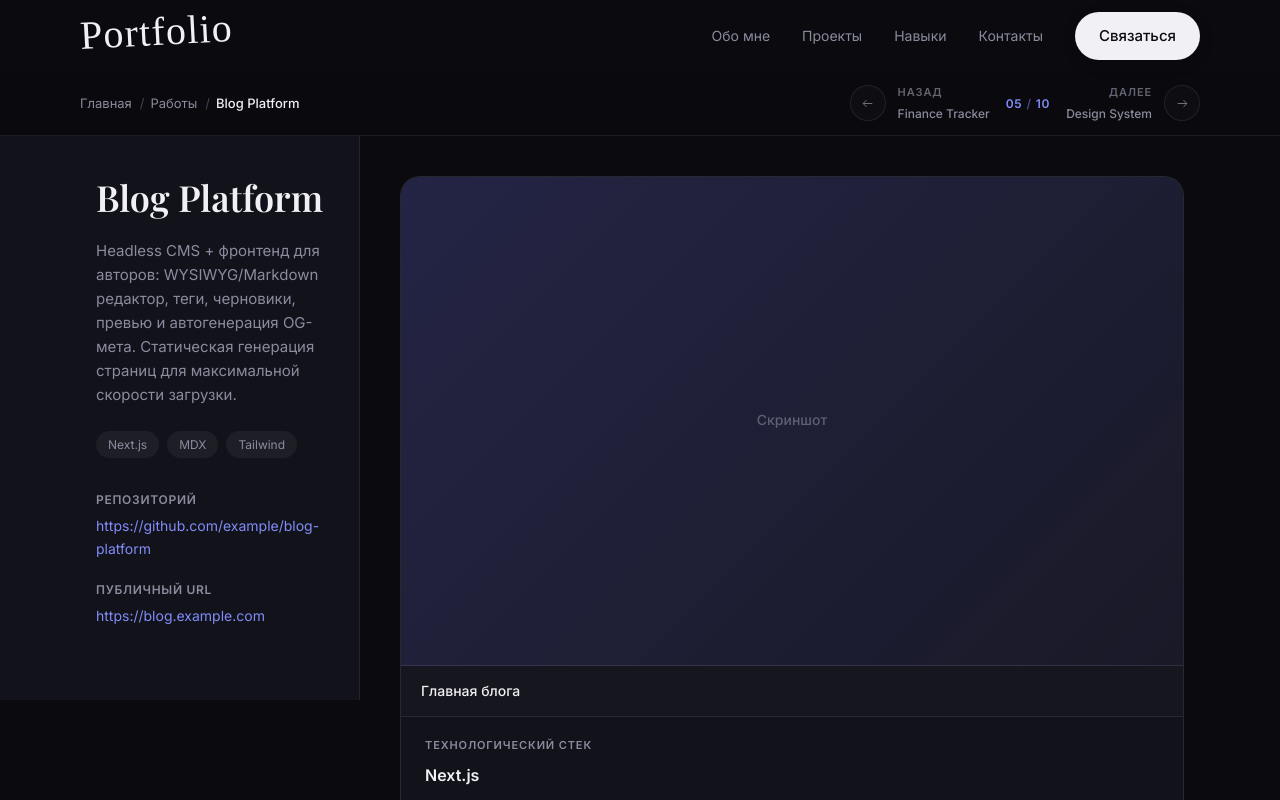
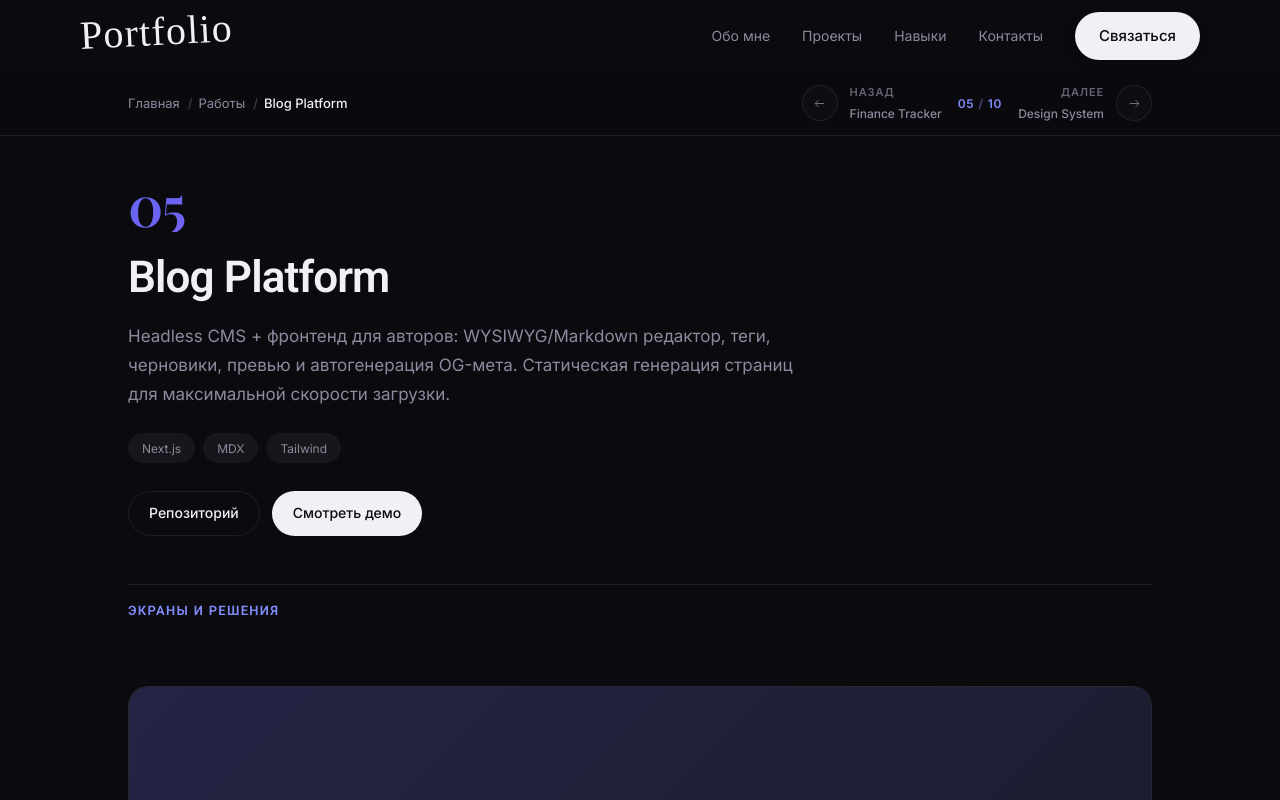
Before and after one commit to MarkovaDA/Portfolio, a React (Vite) app: page /projects/blog-platform in a window 1280 px wide. Shown: the top 800 px of the page. Built offline with nearby package versions, Linux system fonts and the light colour scheme; a web font is replaced by a local one.

Commit message:
Внесены изменения в карточку проекта

```diff
--- a/src/App.tsx
+++ b/src/App.tsx
@@ -1,16 +1,19 @@
 import { BrowserRouter, Routes, Route } from 'react-router-dom'
+import { toRouterBasename } from './config'
 import { ScrollToHash } from './components/ScrollToHash'
 import { HomePage } from './pages/HomePage'
 import { ProjectPage } from './pages/ProjectPage'
 
 export default function App() {
   return (
-    <BrowserRouter basename={import.meta.env.BASE_URL.replace(/\/$/, '')}>
+    <BrowserRouter basename={toRouterBasename(import.meta.env.BASE_URL)}>
       <ScrollToHash />
+
       <Routes>
         <Route path="/" element={<HomePage />} />
         <Route path="/projects/:slug" element={<ProjectPage />} />
       </Routes>
+
     </BrowserRouter>
   )
 }
--- a/src/components/ProjectToolbar.tsx
+++ b/src/components/ProjectToolbar.tsx
@@ -23,7 +23,7 @@ export function ProjectToolbar({
 }: ProjectToolbarProps) {
   return (
     <div className="project-page__toolbar">
-      <div className="container project-page__toolbar-inner">
+      <div className="project-page__toolbar-inner">
         <nav className="breadcrumbs" aria-label="Хлебные крошки">
           <ol className="breadcrumbs__list">
             <li className="breadcrumbs__item">
--- /dev/null
+++ b/src/config.ts
@@ -0,0 +1,17 @@
+/**
+ * Базовый путь приложения (для GitHub Pages и локальной разработки).
+ * Завершающий слеш необязателен: '/Portfolio' и '/Portfolio/' эквивалентны.
+ */
+export const SITE_BASE = '/Portfolio'
+
+/** Для Vite `base` — всегда со слешем на конце (кроме корня). */
+export function toViteBase(path: string = SITE_BASE): string {
+  if (!path || path === '/') return '/'
+  return path.endsWith('/') ? path : `${path}/`
+}
+
+/** Для React Router `basename` — без слеша на конце. */
+export function toRouterBasename(path: string = SITE_BASE): string {
+  if (!path || path === '/') return ''
+  return path.replace(/\/+$/, '')
+}
--- a/src/index.css
+++ b/src/index.css
@@ -618,6 +618,7 @@ img {
 
 .project-strip__arrow {
   align-self: center;
+  margin-right: 1.25rem;
 }
 
 .project-strip:hover .project-strip__arrow {
@@ -653,8 +654,11 @@ img {
   align-items: center;
   justify-content: space-between;
   gap: 1.5rem;
+  width: 80%;
+  max-width: none;
+  margin-inline: auto;
   min-height: var(--project-toolbar-h);
-  padding-block: 0.75rem;
+  padding: 0.75rem 0;
 }
 
 .breadcrumbs__list {
@@ -787,98 +791,124 @@ img {
 }
 
 .project-page__layout {
-  display: grid;
-  grid-template-columns: minmax(280px, 360px) 1fr;
+  width: 100%;
   min-height: calc(100vh - var(--header-h) - var(--project-toolbar-h));
 }
 
-.project-page__sidebar {
-  position: sticky;
-  top: calc(var(--header-h) + var(--project-toolbar-h));
-  align-self: start;
-  padding: 2.5rem 2rem 2.5rem max(1rem, calc((100vw - 1120px) / 2 + 1rem));
-  border-right: 1px solid var(--border);
-  background: var(--bg-elevated);
+.project-page__content {
+  width: 80%;
+  margin-inline: auto;
+  padding: 2.5rem 0 4rem;
 }
 
-.project-page__title {
+.project-intro {
+  padding-bottom: 3rem;
+  margin-bottom: 1rem;
+  border-bottom: 1px solid var(--border);
+}
+
+.project-intro__index {
+  display: block;
   font-family: var(--font-display);
-  font-size: clamp(1.75rem, 3vw, 2.25rem);
+  font-size: clamp(2.5rem, 5vw, 3.5rem);
   font-weight: 600;
-  line-height: 1.2;
+  line-height: 1;
+  letter-spacing: -0.03em;
+  background: var(--gradient);
+  -webkit-background-clip: text;
+  -webkit-text-fill-color: transparent;
+  background-clip: text;
   margin-bottom: 1.25rem;
 }
 
-.project-page__description {
+.project-intro__title {
+  font-family: var(--font-heading);
+  font-size: clamp(2rem, 4vw, 2.75rem);
+  font-weight: 600;
+  line-height: 1.15;
+  letter-spacing: -0.02em;
+  margin-bottom: 1.25rem;
+}
+
+.project-intro__desc {
+  font-size: 1.0625rem;
   color: var(--text-muted);
-  font-size: 0.9375rem;
+  line-height: 1.7;
+  max-width: 65ch;
   margin-bottom: 1.5rem;
 }
 
-.project-page__tags {
+.project-intro__tags {
   display: flex;
   flex-wrap: wrap;
   gap: 0.5rem;
-  margin-bottom: 2rem;
+  margin-bottom: 1.75rem;
 }
 
-.project-page__tags li {
-  padding: 0.25rem 0.75rem;
+.project-intro__tags li {
+  padding: 0.35rem 0.875rem;
   font-size: 0.75rem;
   background: rgba(255, 255, 255, 0.05);
   border-radius: 999px;
   color: var(--text-muted);
 }
 
-.project-page__meta {
+.project-intro__links {
   display: flex;
-  flex-direction: column;
-  gap: 1.25rem;
+  flex-wrap: wrap;
+  gap: 0.75rem;
+}
+
+.project-intro__link {
+  display: inline-flex;
+  align-items: center;
+  padding: 0.625rem 1.25rem;
+  font-size: 0.875rem;
+  font-weight: 500;
+  color: var(--text);
+  border: 1px solid var(--border);
+  border-radius: 999px;
+  transition: border-color var(--transition), color var(--transition), background var(--transition);
+}
+
+.project-intro__link:hover {
+  border-color: rgba(129, 140, 248, 0.45);
+  color: var(--accent-light);
+}
+
+.project-intro__link--accent {
+  background: #f0f0f5;
+  color: #0a0a0f;
+  border-color: transparent;
+}
+
+.project-intro__link--accent:hover {
+  background: #fff;
+  color: #0a0a0f;
+}
+
+.project-page__slots-title {
+  font-family: var(--font-heading);
+  font-size: 0.8125rem;
+  font-weight: 600;
+  text-transform: uppercase;
+  letter-spacing: 0.1em;
+  color: var(--accent-light);
   margin-bottom: 2rem;
 }
 
-.project-page__meta-row dt {
-  font-size: 0.75rem;
-  font-weight: 600;
-  text-transform: uppercase;
-  letter-spacing: 0.06em;
-  color: var(--text-muted);
-  margin-bottom: 0.375rem;
-}
-
-.project-page__meta-row dd {
-  font-size: 0.875rem;
-}
-
-.project-page__meta-row dd a {
-  color: var(--accent-light);
-  word-break: break-all;
-  transition: color var(--transition);
-}
-
-.project-page__meta-row dd a:hover {
-  color: var(--text);
-}
-
 .project-page__slots {
-  padding: 2.5rem max(1rem, calc((100vw - 1120px) / 2 + 1rem)) 4rem 2.5rem;
   display: flex;
   flex-direction: column;
   gap: 2rem;
 }
 
 .project-slot {
-  display: flex;
-  flex-direction: column;
-  gap: 0;
+  margin: 0;
   border: 1px solid var(--border);
   border-radius: var(--radius-lg);
   overflow: hidden;
   background: var(--bg-card);
-}
-
-.project-slot__screenshot {
-  margin: 0;
 }
 
 .project-slot__frame {
@@ -890,7 +920,6 @@ img {
   align-items: center;
   justify-content: center;
   overflow: hidden;
-  border-bottom: 1px solid var(--border);
 }
 
 .project-slot__frame[data-slot="1"] {
@@ -932,39 +961,14 @@ img {
 }
 
 .project-slot__caption {
-  padding: 0.875rem 1.25rem;
+  padding: 1.125rem 1.5rem;
+  font-family: var(--font-sans);
   font-size: 0.875rem;
-  font-weight: 500;
-  color: var(--text);
-  border-bottom: 1px solid var(--border);
-}
-
-.project-slot__stack {
-  padding: 1.25rem 1.5rem;
-  background: var(--bg-elevated);
-}
-
-.project-slot__stack-label {
-  display: block;
-  font-size: 0.6875rem;
-  font-weight: 600;
-  text-transform: uppercase;
-  letter-spacing: 0.08em;
-  color: var(--text-muted);
-  margin-bottom: 0.5rem;
-}
-
-.project-slot__stack-title {
-  font-size: 1rem;
-  font-weight: 600;
-  color: var(--text);
-  margin-bottom: 0.625rem;
-}
-
-.project-slot__stack-desc {
-  font-size: 0.875rem;
-  color: var(--text-muted);
-  line-height: 1.6;
+  font-weight: 300;
+  letter-spacing: 0.03em;
+  line-height: 1.5;
+  color: rgba(240, 240, 245, 0.72);
+  border-top: 1px solid rgba(255, 255, 255, 0.05);
 }
 
 /* Skills */
@@ -1225,6 +1229,7 @@ img {
   .project-strip__arrow {
     align-self: start;
     margin-top: 0.25rem;
+    margin-right: 0.75rem;
   }
 
   .project-page__toolbar-inner {
@@ -1252,20 +1257,18 @@ img {
     max-width: 100%;
   }
 
-  .project-page__layout {
-    grid-template-columns: 1fr;
+  .project-page__toolbar-inner,
+  .project-page__content {
+    width: min(80%, 100% - 2rem);
   }
 
-  .project-page__sidebar {
-    position: static;
-    height: auto;
-    padding: 2rem 1rem;
-    border-right: none;
-    border-bottom: 1px solid var(--border);
+  .project-page__content {
+    padding: 2rem 0 3rem;
   }
 
-  .project-page__slots {
-    padding: 2rem 1rem 3rem;
+  .project-intro__links {
+    flex-direction: column;
+    align-items: flex-start;
   }
 }
 
--- a/src/pages/ProjectPage.tsx
+++ b/src/pages/ProjectPage.tsx
@@ -1,13 +1,49 @@
 import { Navigate, useParams } from 'react-router-dom'
 import { Layout } from '../components/Layout'
 import { ProjectToolbar } from '../components/ProjectToolbar'
-import type { ProjectSlot as ProjectSlotData } from '../data'
+import type { Project, ProjectSlot as ProjectSlotData } from '../data'
 import { getProjectBySlug, projects } from '../data'
+
+function ProjectIntro({ project, index }: { project: Project; index: number }) {
+  return (
+    <header className="project-intro">
+      <span className="project-intro__index" aria-hidden="true">
+        {String(index + 1).padStart(2, '0')}
+      </span>
+      <h1 className="project-intro__title">{project.title}</h1>
+      <p className="project-intro__desc">{project.fullDescription}</p>
+
+      <ul className="project-intro__tags">
+        {project.tags.map((tag) => (
+          <li key={tag}>{tag}</li>
+        ))}
+      </ul>
+
+      <div className="project-intro__links">
+        <a
+          href={project.repoUrl}
+          target="_blank"
+          rel="noreferrer"
+          className="project-intro__link"
+        >
+          Репозиторий
+        </a>
+        <a
+          href={project.publicUrl}
+          target="_blank"
+          rel="noreferrer"
+          className="project-intro__link project-intro__link--accent"
+        >
+          Смотреть демо
+        </a>
+      </div>
+    </header>
+  )
+}
 
 function ProjectSlot({ slot, index }: { slot: ProjectSlotData; index: number }) {
   return (
-    <article className="project-slot">
-      <figure className="project-slot__screenshot">
+    <figure className="project-slot">
       <div className="project-slot__frame" data-slot={index + 1}>
         {slot.image ? (
           <img src={slot.image} alt={slot.label} className="project-slot__image" />
@@ -17,13 +53,6 @@ function ProjectSlot({ slot, index }: { slot: ProjectSlotData; index: number })
       </div>
       <figcaption className="project-slot__caption">{slot.label}</figcaption>
     </figure>
-
-      <div className="project-slot__stack">
-        <span className="project-slot__stack-label">Технологический стек</span>
-        <p className="project-slot__stack-title">{slot.techStack.title}</p>
-        <p className="project-slot__stack-desc">{slot.techStack.description}</p>
-      </div>
-    </article>
   )
 }
 
@@ -51,41 +80,15 @@ export function ProjectPage() {
         />
 
         <div className="project-page__layout">
-          <aside className="project-page__sidebar">
-            <h1 className="project-page__title">{project.title}</h1>
+          <div className="project-page__content">
+            <ProjectIntro project={project} index={currentIndex} />
 
-            <p className="project-page__description">{project.fullDescription}</p>
-
-            <ul className="project-page__tags">
-              {project.tags.map((tag) => (
-                <li key={tag}>{tag}</li>
-              ))}
-            </ul>
-
-            <dl className="project-page__meta">
-              <div className="project-page__meta-row">
-                <dt>Репозиторий</dt>
-                <dd>
-                  <a href={project.repoUrl} target="_blank" rel="noreferrer">
-                    {project.repoUrl}
-                  </a>
-                </dd>
-              </div>
-              <div className="project-page__meta-row">
-                <dt>Публичный URL</dt>
-                <dd>
-                  <a href={project.publicUrl} target="_blank" rel="noreferrer">
-                    {project.publicUrl}
-                  </a>
-                </dd>
-              </div>
-            </dl>
-          </aside>
-
-          <div className="project-page__slots">
+            <section className="project-page__slots" aria-label="Экраны проекта">
+              <h2 className="project-page__slots-title">Экраны и решения</h2>
               {project.slots.map((slot, index) => (
                 <ProjectSlot key={slot.id} slot={slot} index={index} />
               ))}
+            </section>
           </div>
         </div>
       </main>
--- a/vite.config.ts
+++ b/vite.config.ts
@@ -1,7 +1,8 @@
 import { defineConfig } from 'vite'
 import react from '@vitejs/plugin-react'
+import { toViteBase } from './src/config'
 
 export default defineConfig({
   plugins: [react()],
-  base: '/Portfolio/',
+  base: toViteBase(),
 })
```
Also changed, not shown: src/data.ts (+37 -0 lines), src/components/Hero.tsx (line endings or trailing spaces), src/components/Layout.tsx (line endings or trailing spaces). Lines whose indentation alone changed are shown as unchanged.
